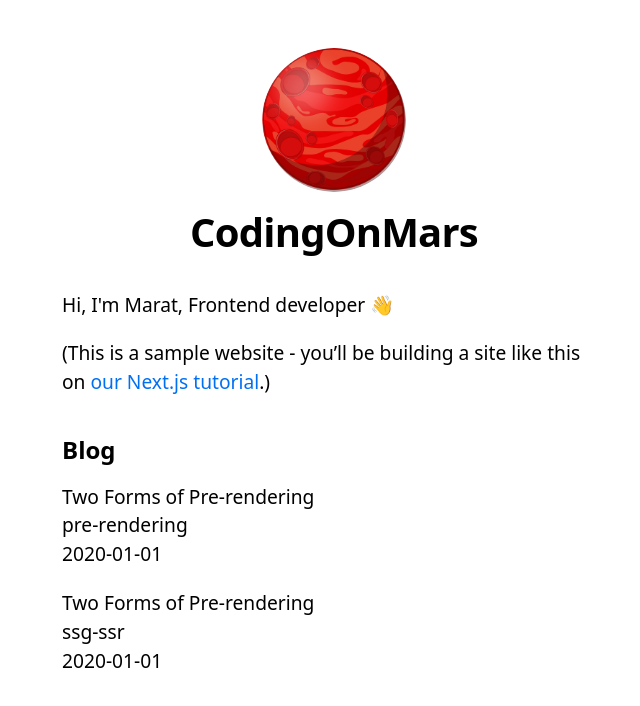
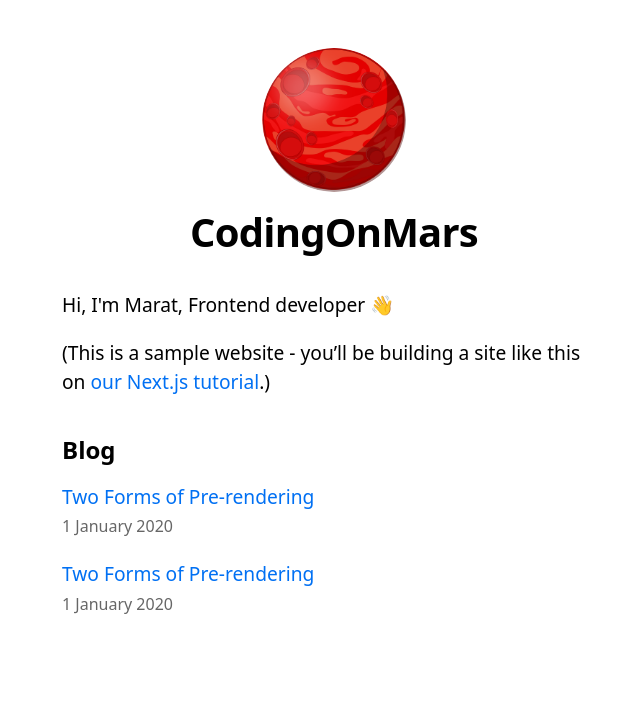
Before and after one commit to CodingOnMars/nextjs-blog, a Next.js app: page / in a window 1280 px wide. Shown: the top 706 px of the page, without its empty margins (306-946 px from the left). Built offline with nearby package versions, Linux system fonts and the light colour scheme.

Commit message:
Style tweaks for home and blog pages

```diff
--- /dev/null
+++ b/components/date.js
@@ -0,0 +1,8 @@
+import { parseISO, format } from 'date-fns';
+
+// LINK: https://date-fns.org/v2.16.1/docs/format
+
+export default function Date({ dateString }) {
+  const date = parseISO(dateString);
+  return <time dateTime={dateString}>{format(date, 'd LLLL yyyy')}</time>;
+}
--- a/package.json
+++ b/package.json
@@ -8,6 +8,7 @@
     "start": "next start"
   },
   "dependencies": {
+    "date-fns": "^2.25.0",
     "gray-matter": "^4.0.3",
     "next": "^11.0.0",
     "react": "17.0.2",
--- /dev/null
+++ b/pages/api/hello.js
@@ -0,0 +1,3 @@
+export default function handler(req, res) {
+  res.status(200).json({ text: 'Hello' });
+}
--- a/pages/index.js
+++ b/pages/index.js
@@ -1,7 +1,9 @@
-import Head from 'next/head';
 import Layout, { siteTitle } from '../components/layout';
 import utilStyles from '../styles/utils.module.css';
 import { getSortedPostsData } from '../lib/posts';
+import Head from 'next/head';
+import Link from 'next/link';
+import Date from '../components/date';
 
 export async function getStaticProps() {
   const allPostsData = getSortedPostsData();
@@ -30,11 +32,13 @@
         <ul className={utilStyles.list}>
           {allPostsData.map(({ id, date, title }) => (
             <li className={utilStyles.listItem} key={id}>
-              {title}
+              <Link href={`/posts/${id}`}>
+                <a>{title}</a>
+              </Link>
               <br />
-              {id}
-              <br />
-              {date}
+              <small className={utilStyles.lightText}>
+                <Date dateString={date} />
+              </small>
             </li>
           ))}
         </ul>
```
Also changed, not shown: pages/posts/[id].js (+13 -7 lines), 3 other files (tests, documents, lock files or other folders).
